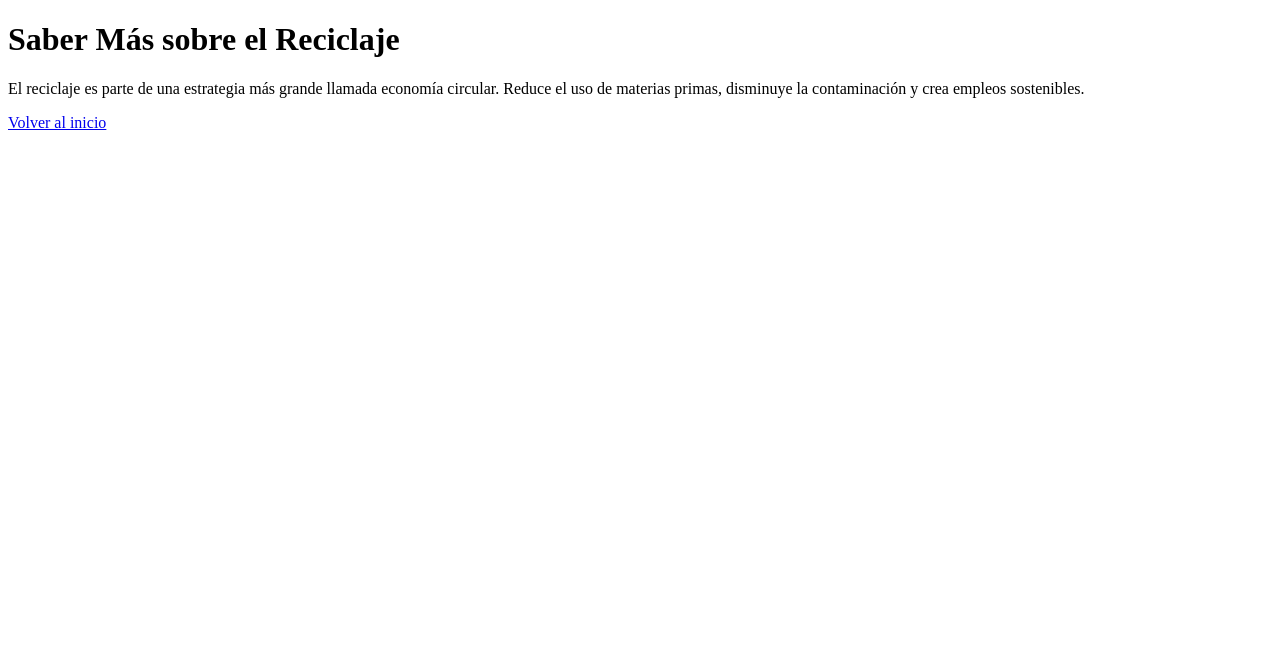
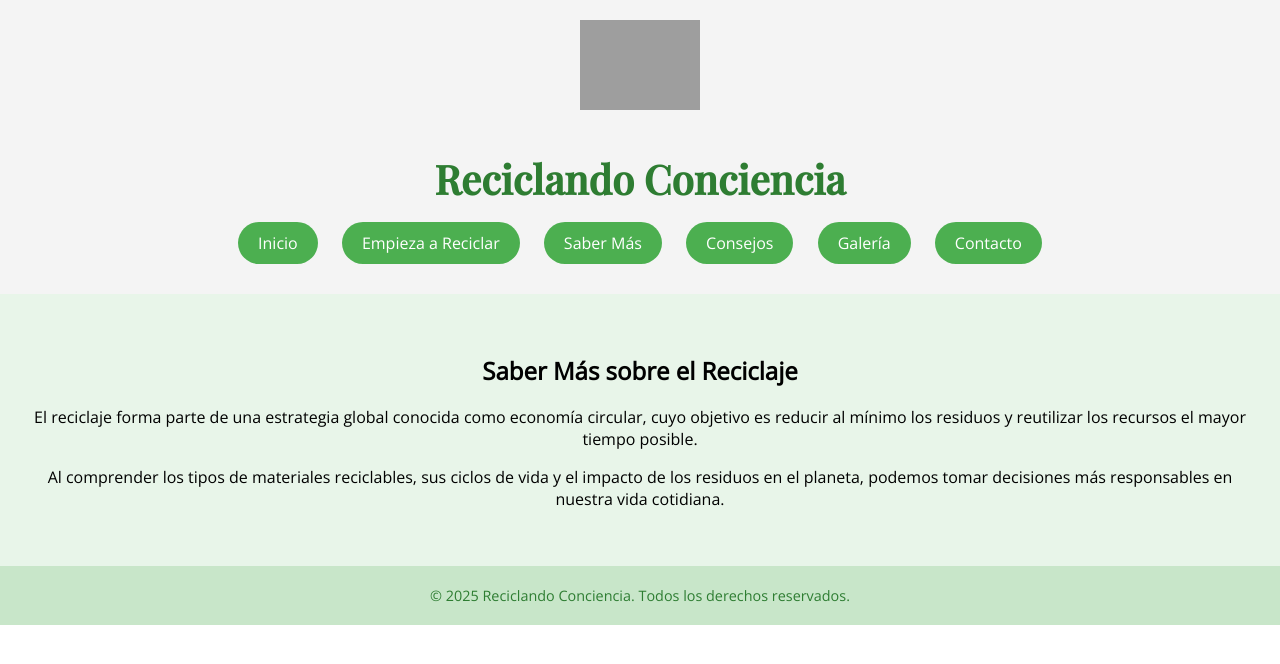
Before and after one commit to wali333-arch/reciclando-conciencia-, a plain HTML site: page sabermas.html in a window 1280 px wide. Drawn offline with nearby package versions, Linux system fonts and the light colour scheme; grey boxes are pictures that could not be loaded.

Commit message:
Update sabermas.html

```diff
--- a/sabermas.html
+++ b/sabermas.html
@@ -3,10 +3,80 @@
 <head>
   <meta charset="UTF-8" />
   <title>Saber Más</title>
+  <link href="https://fonts.googleapis.com/css2?family=Playfair+Display:wght@500&family=Open+Sans&display=swap" rel="stylesheet"/>
+  <style>
+    body {
+      font-family: 'Open Sans', sans-serif;
+      text-align: center;
+      background-color: #ffffff;
+      margin: 0;
+      padding: 0;
+    }
+    header {
+      background-color: #f4f4f4;
+      padding: 20px 20px 40px 20px;
+    }
+    header img {
+      width: 120px;
+      margin-bottom: 10px;
+    }
+    header h1 {
+      font-family: 'Playfair Display', serif;
+      font-size: 2.5rem;
+      color: #2e7d32;
+    }
+    nav {
+      margin-top: 20px;
+    }
+    .btn {
+      margin: 10px;
+      background-color: #4CAF50;
+      color: white;
+      padding: 10px 20px;
+      border: none;
+      border-radius: 25px;
+      font-size: 1rem;
+      cursor: pointer;
+      transition: background-color 0.3s ease;
+      text-decoration: none;
+    }
+    .btn:hover {
+      background-color: #45a049;
+    }
+    main {
+      padding: 40px 20px;
+      background-color: #e8f5e9;
+    }
+    footer {
+      background-color: #c8e6c9;
+      color: #2e7d32;
+      padding: 20px;
+      font-size: 0.9rem;
+    }
+  </style>
 </head>
 <body>
-  <h1>Saber Más sobre el Reciclaje</h1>
-  <p>El reciclaje es parte de una estrategia más grande llamada economía circular. Reduce el uso de materias primas, disminuye la contaminación y crea empleos sostenibles.</p>
-  <a href="index.html">Volver al inicio</a>
+  <header>
+    <img src="images/logo.png" alt="Logo Reciclando Conciencia" />
+    <h1>Reciclando Conciencia</h1>
+    <nav>
+      <a href="index.html" class="btn">Inicio</a>
+      <a href="reciclar.html" class="btn">Empieza a Reciclar</a>
+      <a href="sabermas.html" class="btn">Saber Más</a>
+      <a href="consejos.html" class="btn">Consejos</a>
+      <a href="galeria.html" class="btn">Galería</a>
+      <a href="contacto.html" class="btn">Contacto</a>
+    </nav>
+  </header>
+
+  <main>
+    <h2>Saber Más sobre el Reciclaje</h2>
+    <p>El reciclaje forma parte de una estrategia global conocida como economía circular, cuyo objetivo es reducir al mínimo los residuos y reutilizar los recursos el mayor tiempo posible.</p>
+    <p>Al comprender los tipos de materiales reciclables, sus ciclos de vida y el impacto de los residuos en el planeta, podemos tomar decisiones más responsables en nuestra vida cotidiana.</p>
+  </main>
+
+  <footer>
+    &copy; 2025 Reciclando Conciencia. Todos los derechos reservados.
+  </footer>
 </body>
 </html>
```
